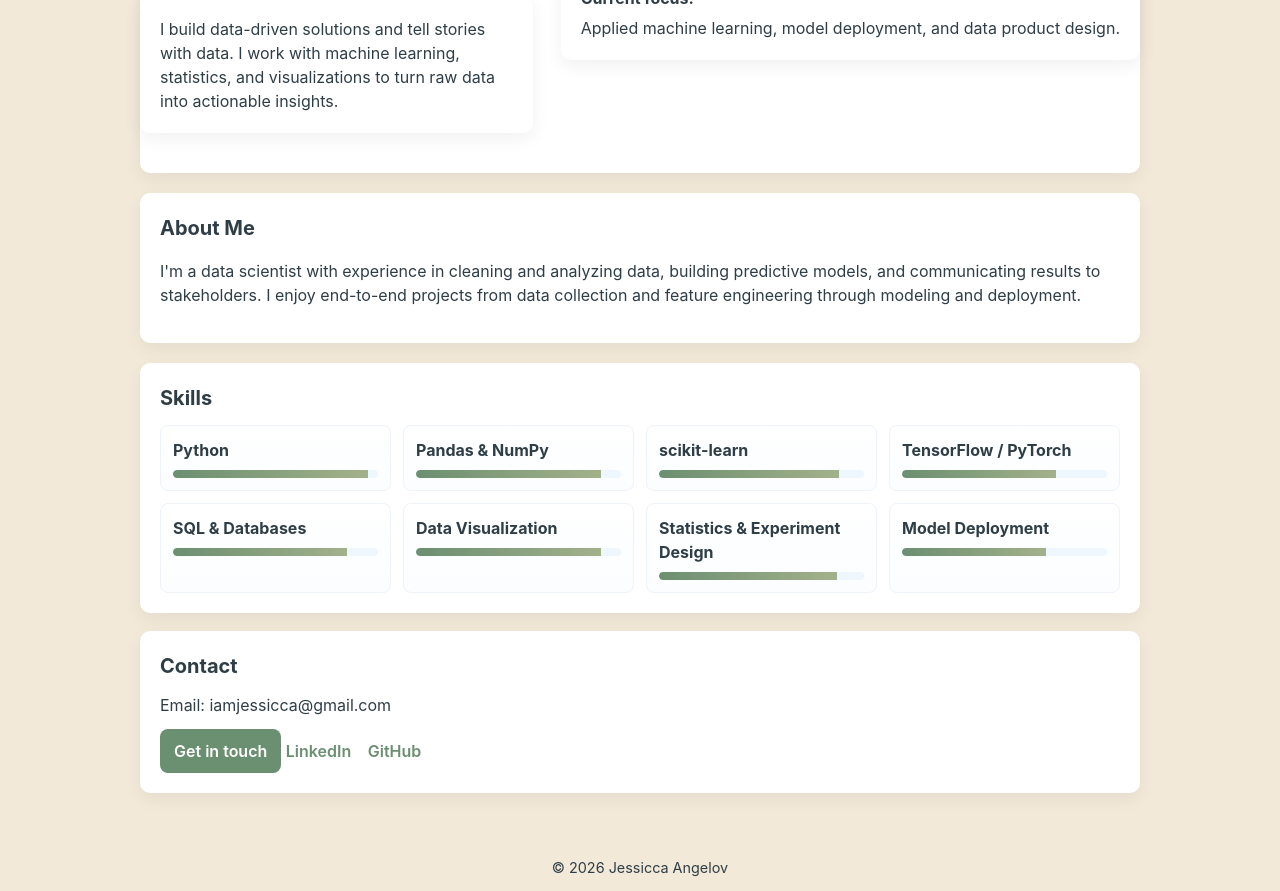
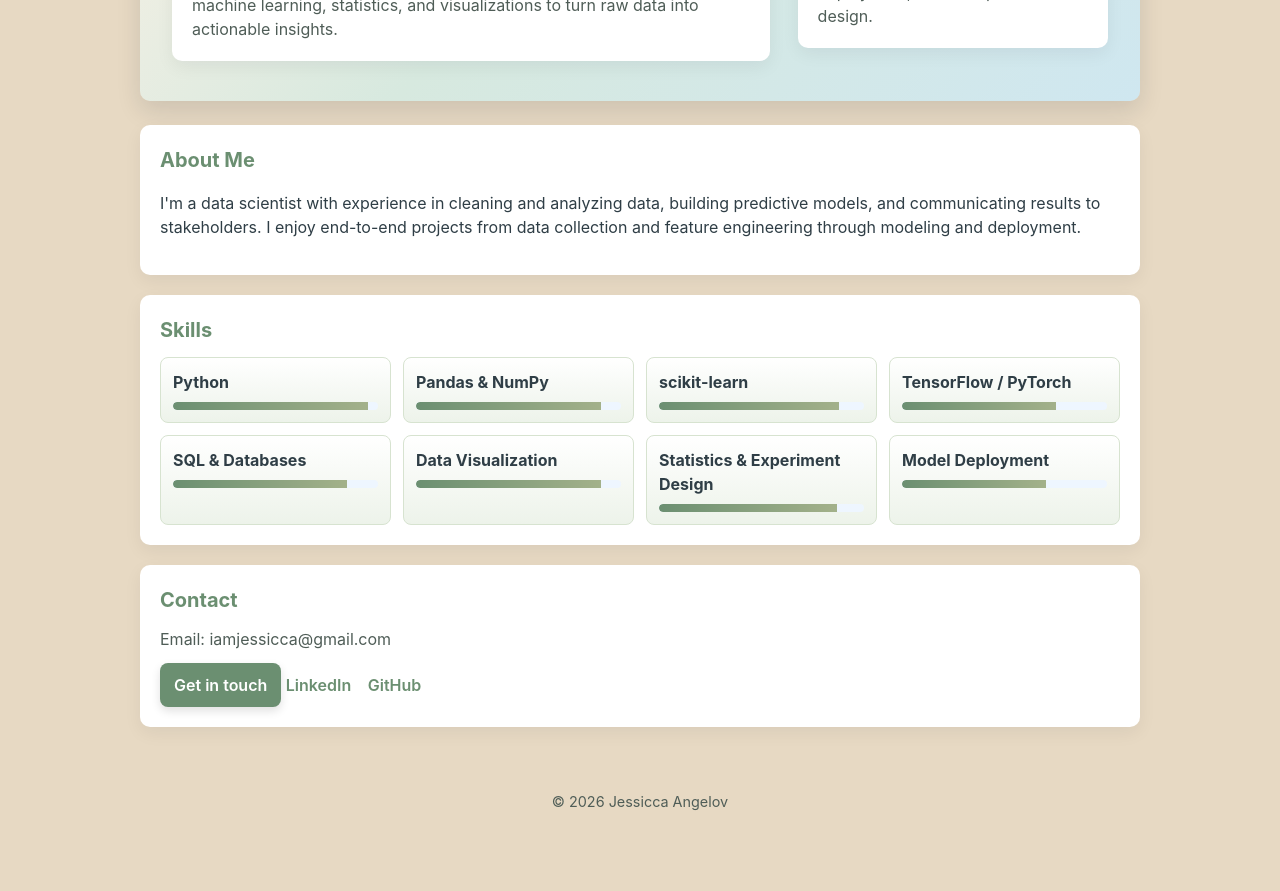
Before and after one commit to pancakes4one/my-portfolio, a plain HTML site: page index.html in a window 1280 px wide. Shown: the part 313-1204 px from the top of the page. After the commit the page ends 1138 px from the top, so only its background shows below. Drawn offline with Linux system fonts and the light colour scheme.

Commit message:
overhaul of style sheet

```diff
--- a/index.html
+++ b/index.html
@@ -4,49 +4,218 @@
   <meta charset="utf-8" />
   <meta name="viewport" content="width=device-width,initial-scale=1" />
   <title>My Portfolio</title>
+
   <style>
+    /* ------------------------------
+       Ghibli Earth-Tone Color System
+       ------------------------------ */
     :root {
-      --main-green: #6B8F71; /* Primary Green (Soft forest green) */
-      --secondary-green: #A3B18A; /* Secondary Green (Muted sage) */
-      --accent: #A3B18A;
-      --earth-brown: #936639; /* Earth Brown (Warm, grounded) */
-      --sky-blue: #A8DADC; /* Sky Blue (Gentle, airy) */
-      --bg: #F2E9D8; /* Soft Cream (Warm neutral background) */
-      --muted: #2F3E46; /* Deep Text Color (Charcoal with green undertone) */
-      --card: #fff;
-      --surface: #ffffff; /* explicit surface color for cards/content blocks */
-      --text-main: #2F3E46;
+      --main-green: #6B8F71;        /* Forest green */
+      --secondary-green: #A3B18A;   /* Sage */
+      --accent: #A8DADC;            /* Soft sky blue */
+      --earth-brown: #936639;       /* Warm brown */
+
+      --bg: #E7D9C3;                /* Slightly deeper cream for contrast */
+      --surface: #FFFFFF;           /* White card background */
+
+      --text-main: #2F3E46;         /* Deep charcoal-green */
+      --text-secondary: #4F5D57;
+
       --radius: 10px;
+    }
+
+    body {
+      margin: 0;
+      background: var(--bg);
+      color: var(--text-main);
+      line-height: 1.5;
       font-family: Inter, system-ui, -apple-system, "Segoe UI", Roboto, "Helvetica Neue", Arial;
     }
-    body { margin:0; background:var(--bg); color:var(--muted); line-height:1.5; }
-    header { background:linear-gradient(135deg,#ffffffcc,var(--bg)); backdrop-filter:blur(6px); padding:18px 24px; position:sticky; top:0; z-index:10; box-shadow:0 1px 0 rgba(0,0,0,0.04);}
-    .container { max-width:1000px; margin:0 auto; padding:28px; }
-    .nav { display:flex; align-items:center; justify-content:space-between; gap:16px; }
-    .brand { font-weight:700; font-size:1.1rem; color:var(--earth-brown); }
-    nav a { margin-left:14px; text-decoration:none; color:var(--main-green); font-weight:600; }
-    nav a:hover { color:var(--secondary-green); }
-    .hero { display:flex; gap:28px; align-items:center; padding:40px 0; }
-    .hero .text { flex:1; }
-    .hero h1 { margin:0 0 8px 0; font-size:2rem; }
-    .hero p { margin:0; color:var(--muted); }
-    .card { background:var(--card); padding:20px; border-radius:var(--radius); box-shadow:0 6px 18px rgba(17,24,39,0.06); }
-    /* Ensure top-level sections sit on the white surface, not the page background */
-    main section { background:var(--surface); border-radius:var(--radius); padding:20px; box-shadow:0 6px 18px rgba(17,24,39,0.06); }
-    section { margin-top:20px; }
-    h2 { margin:0 0 12px 0; font-size:1.25rem; }
-    .skills { display:grid; grid-template-columns:repeat(auto-fit,minmax(220px,1fr)); gap:12px; }
-    .skill { padding:12px; border-radius:8px; background:linear-gradient(180deg,#fff,#fbfdff); border:1px solid #eef3fb; }
-    .skill b { display:block; margin-bottom:8px; }
-    .meter { height:8px; background:#eef6ff; border-radius:6px; overflow:hidden; }
-    .meter > i { display:block; height:100%; background:linear-gradient(90deg,var(--main-green),var(--accent)); border-radius:6px 0 0 6px; }
-    .btn { display:inline-block; padding:10px 14px; background:var(--main-green); color:#fff; border-radius:8px; text-decoration:none; font-weight:600; }
-    .links { margin-top:10px; }
-    .links a { margin-right:12px; color:var(--main-green); text-decoration:none; font-weight:600; }
-    footer { margin:36px 0 12px 0; text-align:center; color:var(--muted); font-size:0.9rem; }
-    @media (max-width:640px){ .hero{flex-direction:column;align-items:flex-start;} nav a{margin-left:8px;} }
+
+    /* ------------------------------
+       Header
+       ------------------------------ */
+    header {
+      background: linear-gradient(135deg, #ffffffcc, var(--bg));
+      backdrop-filter: blur(6px);
+      padding: 18px 24px;
+      position: sticky;
+      top: 0;
+      z-index: 10;
+      box-shadow: 0 1px 0 rgba(0,0,0,0.04);
+    }
+
+    .container {
+      max-width: 1000px;
+      margin: 0 auto;
+      padding: 28px;
+    }
+
+    .nav {
+      display: flex;
+      align-items: center;
+      justify-content: space-between;
+      gap: 16px;
+    }
+
+    .brand {
+      font-weight: 700;
+      font-size: 1.1rem;
+      color: var(--earth-brown);
+    }
+
+    nav a {
+      margin-left: 14px;
+      text-decoration: none;
+      color: var(--accent);
+      font-weight: 600;
+    }
+
+    nav a:hover {
+      color: var(--main-green);
+    }
+
+    /* ------------------------------
+       Hero Section
+       ------------------------------ */
+    .hero {
+      display: flex;
+      gap: 28px;
+      align-items: center;
+      padding: 40px 32px;
+      border-radius: var(--radius);
+      background: linear-gradient(135deg, #f5f0e4, #d7e9df 40%, #cfe7f0 100%);
+      box-shadow: 0 10px 24px rgba(17, 24, 39, 0.12);
+      margin-bottom: 24px;
+    }
+
+    .hero h1 {
+      margin: 0 0 8px 0;
+      font-size: 2rem;
+      color: var(--main-green);
+    }
+
+    .hero p {
+      margin: 0;
+      color: var(--text-secondary);
+    }
+
+    /* ------------------------------
+       Card + Section Styling
+       ------------------------------ */
+    .card {
+      background: var(--surface);
+      padding: 20px;
+      border-radius: var(--radius);
+      box-shadow: 0 6px 18px rgba(17,24,39,0.06);
+    }
+
+    main section {
+      background: var(--surface);
+      border-radius: var(--radius);
+      padding: 20px;
+      box-shadow: 0 6px 18px rgba(17,24,39,0.06);
+      margin-top: 20px;
+    }
+
+    /* ------------------------------
+       Section Headers
+       ------------------------------ */
+    h2 {
+      margin: 0 0 12px 0;
+      font-size: 1.25rem;
+      color: var(--main-green);
+    }
+
+    /* ------------------------------
+       Skills Grid
+       ------------------------------ */
+    .skills {
+      display: grid;
+      grid-template-columns: repeat(auto-fit, minmax(220px, 1fr));
+      gap: 12px;
+    }
+
+    .skill {
+      padding: 12px;
+      border-radius: 8px;
+      background: linear-gradient(180deg, #ffffff, #edf3ea);
+      border: 1px solid #d7e3d0;
+    }
+
+    .skill b {
+      display: block;
+      margin-bottom: 8px;
+    }
+
+    .meter {
+      height: 8px;
+      background: #eef6ff;
+      border-radius: 6px;
+      overflow: hidden;
+    }
+
+    .meter > i {
+      display: block;
+      height: 100%;
+      background: linear-gradient(90deg, var(--main-green), var(--secondary-green));
+      border-radius: 6px 0 0 6px;
+    }
+
+    /* ------------------------------
+       Buttons + Links
+       ------------------------------ */
+    .btn {
+      display: inline-block;
+      padding: 10px 14px;
+      background: var(--main-green);
+      color: #fff;
+      border-radius: 8px;
+      text-decoration: none;
+      font-weight: 600;
+      box-shadow: 0 4px 10px rgba(0,0,0,0.12);
+    }
+
+    .btn:hover {
+      background: var(--secondary-green);
+    }
+
+    .links {
+      margin-top: 10px;
+    }
+
+    .links a {
+      margin-right: 12px;
+      color: var(--main-green);
+      text-decoration: none;
+      font-weight: 600;
+    }
+
+    /* ------------------------------
+       Footer
+       ------------------------------ */
+    footer {
+      margin: 36px 0 12px 0;
+      text-align: center;
+      color: var(--text-secondary);
+      font-size: 0.9rem;
+    }
+
+    /* ------------------------------
+       Mobile
+       ------------------------------ */
+    @media (max-width: 640px) {
+      .hero {
+        flex-direction: column;
+        align-items: flex-start;
+      }
+      nav a {
+        margin-left: 8px;
+      }
+    }
   </style>
 </head>
+
 <body>
   <header>
     <div class="container nav">
@@ -61,63 +230,45 @@
   </header>
 
   <main class="container">
+
+    <!-- HERO -->
     <section id="home" class="hero">
       <div class="text">
         <h1>Welcome — I'm Jessicca Angelov</h1>
         <p class="card">I build data-driven solutions and tell stories with data. I work with machine learning, statistics, and visualizations to turn raw data into actionable insights.</p>
       </div>
+
       <div style="min-width:220px;" class="card">
         <p style="margin:0;"><strong>Current focus:</strong></p>
-        <p style="margin:6px 0 0 0;color:var(--muted)">Applied machine learning, model deployment, and data product design.</p>
+        <p style="margin:6px 0 0 0;color:var(--text-secondary)">Applied machine learning, model deployment, and data product design.</p>
       </div>
     </section>
 
+    <!-- ABOUT -->
     <section id="about" class="card" aria-labelledby="about-heading">
       <h2 id="about-heading">About Me</h2>
       <p>I'm a data scientist with experience in cleaning and analyzing data, building predictive models, and communicating results to stakeholders. I enjoy end-to-end projects from data collection and feature engineering through modeling and deployment.</p>
     </section>
 
+    <!-- SKILLS -->
     <section id="skills">
       <h2>Skills</h2>
       <div class="skills">
-        <div class="skill">
-          <b>Python</b>
-          <div class="meter" aria-hidden="true"><i style="width:95%"></i></div>
-        </div>
-        <div class="skill">
-          <b>Pandas & NumPy</b>
-          <div class="meter" aria-hidden="true"><i style="width:90%"></i></div>
-        </div>
-        <div class="skill">
-          <b>scikit-learn</b>
-          <div class="meter" aria-hidden="true"><i style="width:88%"></i></div>
-        </div>
-        <div class="skill">
-          <b>TensorFlow / PyTorch</b>
-          <div class="meter" aria-hidden="true"><i style="width:75%"></i></div>
-        </div>
-        <div class="skill">
-          <b>SQL & Databases</b>
-          <div class="meter" aria-hidden="true"><i style="width:85%"></i></div>
-        </div>
-        <div class="skill">
-          <b>Data Visualization</b>
-          <div class="meter" aria-hidden="true"><i style="width:90%"></i></div>
-        </div>
-        <div class="skill">
-          <b>Statistics & Experiment Design</b>
-          <div class="meter" aria-hidden="true"><i style="width:87%"></i></div>
-        </div>
-        <div class="skill">
-          <b>Model Deployment</b>
-          <div class="meter" aria-hidden="true"><i style="width:70%"></i></div>
-        </div>
+        <div class="skill"><b>Python</b><div class="meter"><i style="width:95%"></i></div></div>
+        <div class="skill"><b>Pandas & NumPy</b><div class="meter"><i style="width:90%"></i></div></div>
+        <div class="skill"><b>scikit-learn</b><div class="meter"><i style="width:88%"></i></div></div>
+        <div class="skill"><b>TensorFlow / PyTorch</b><div class="meter"><i style="width:75%"></i></div></div>
+        <div class="skill"><b>SQL & Databases</b><div class="meter"><i style="width:85%"></i></div></div>
+        <div class="skill"><b>Data Visualization</b><div class="meter"><i style="width:90%"></i></div></div>
+        <div class="skill"><b>Statistics & Experiment Design</b><div class="meter"><i style="width:87%"></i></div></div>
+        <div class="skill"><b>Model Deployment</b><div class="meter"><i style="width:70%"></i></div></div>
       </div>
     </section>
 
-    <section id="contact" class="card" style="margin-top:18px;">
+    <!-- CONTACT -->
+    <section id="contact" class="card">
       <h2>Contact</h2>
-      <p style="margin:0;color:var(--muted)">Email: iamjessicca@gmail.com</p>
+      <p style="margin:0;color:var(--text-secondary)">Email: iamjessicca@gmail.com</p>
       <div style="margin-top:12px;">
         <a class="btn" href="mailto:iamjessicca@gmail.com">Get in touch</a>
         <div class="links" style="display:inline-block">
@@ -126,6 +277,7 @@
         </div>
       </div>
     </section>
+
   </main>
 
   <footer>
```
